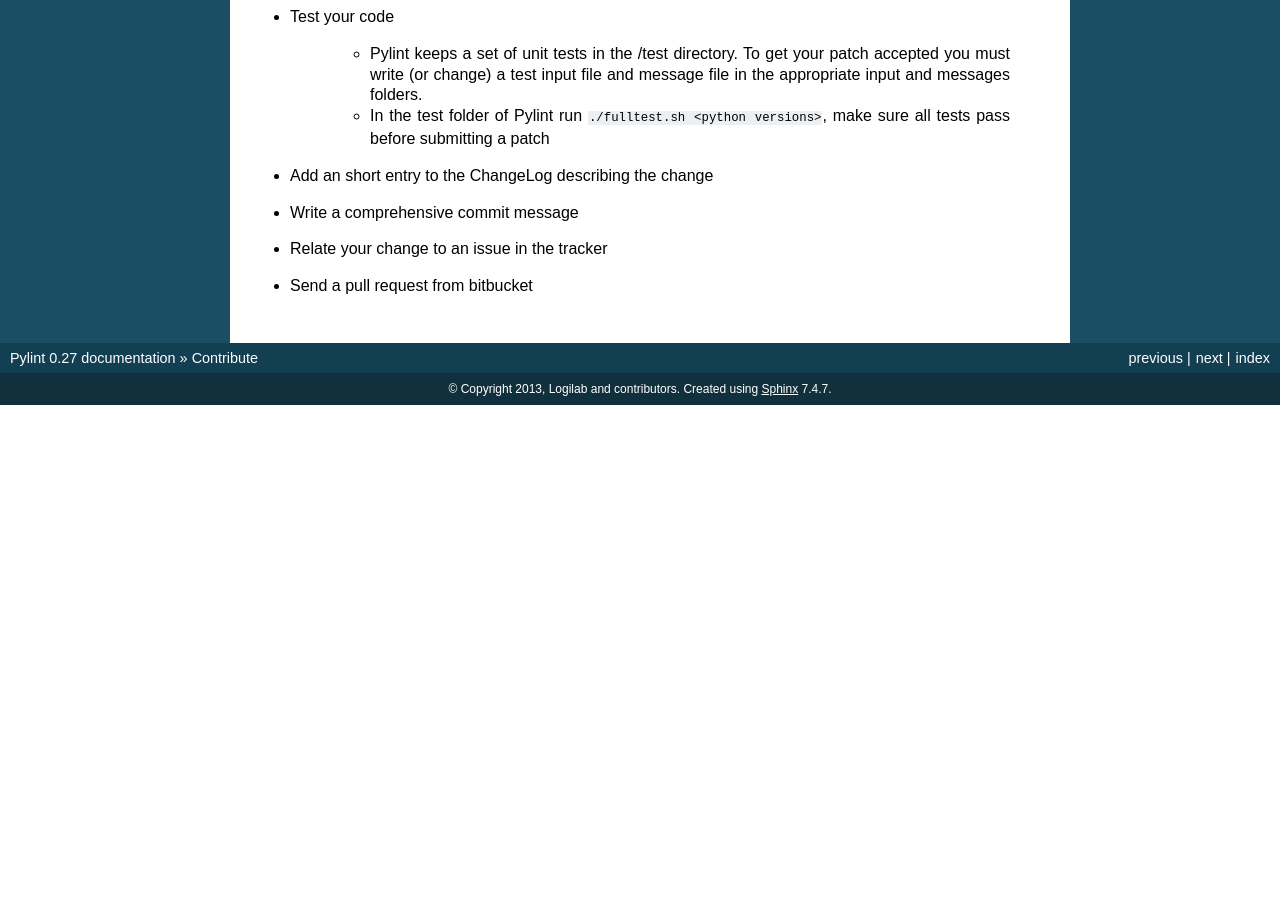
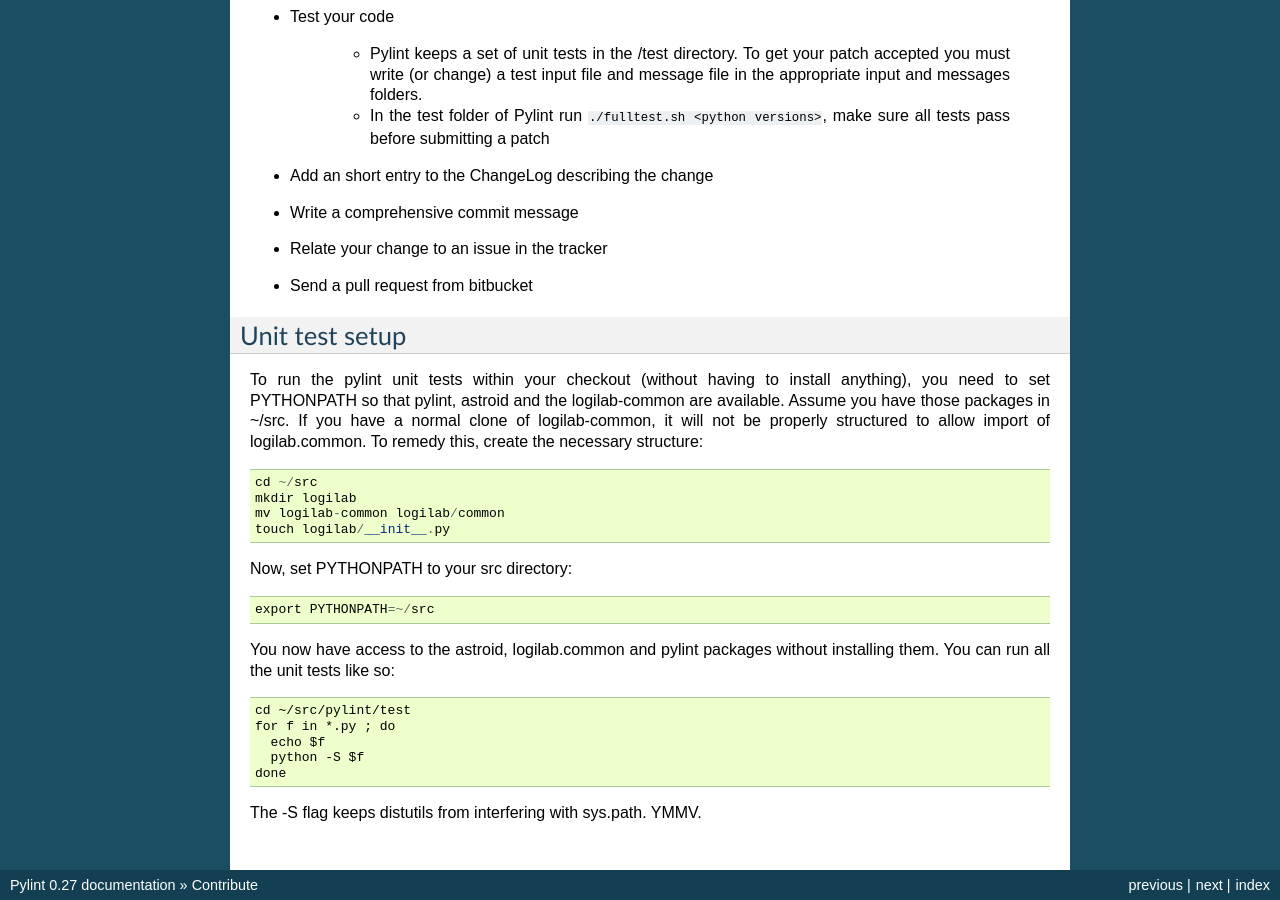
Before and after one commit to gurneyalex/pylint, a Sphinx documentation site: the page built from doc/contribute.rst, in a window 1280 px wide and 900 px high, scrolled down 934 px. Built offline with Sphinx 7.4.7, drawn with Linux system fonts in a browser that asks for light colours; pages that are not in the unit, such as notebooks, are missing from menus; before the commit the page ends 1339 px from its top, so only the background shows below that.

Commit message:
Describe a more workable unit test setup.

```diff
--- a/doc/contribute.rst
+++ b/doc/contribute.rst
@@ -76,3 +76,33 @@ patch gets accepted.
 - Relate your change to an issue in the tracker
 
 - Send a pull request from bitbucket
+
+Unit test setup
+---------------
+
+To run the pylint unit tests within your checkout (without having to install
+anything), you need to set PYTHONPATH so that pylint, astroid and the
+logilab-common are available.  Assume you have those packages in ~/src.  If
+you have a normal clone of logilab-common, it will not be properly
+structured to allow import of logilab.common.  To remedy this, create the
+necessary structure::
+
+  cd ~/src
+  mkdir logilab
+  mv logilab-common logilab/common
+  touch logilab/__init__.py
+
+Now, set PYTHONPATH to your src directory::
+
+  export PYTHONPATH=~/src
+
+You now have access to the astroid, logilab.common and pylint packages
+without installing them.  You can run all the unit tests like so::
+
+  cd ~/src/pylint/test
+  for f in *.py ; do
+    echo $f
+    python -S $f
+  done
+
+The -S flag keeps distutils from interfering with sys.path.  YMMV.
```
